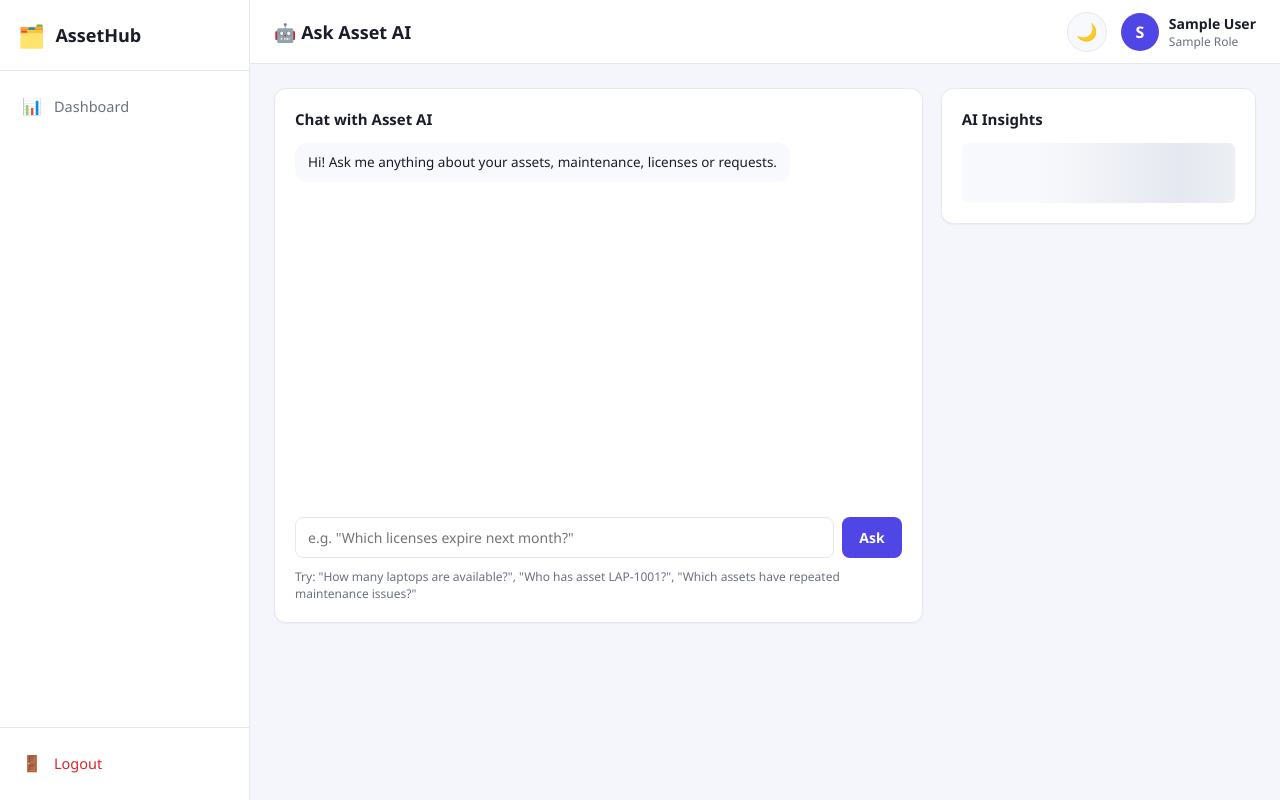
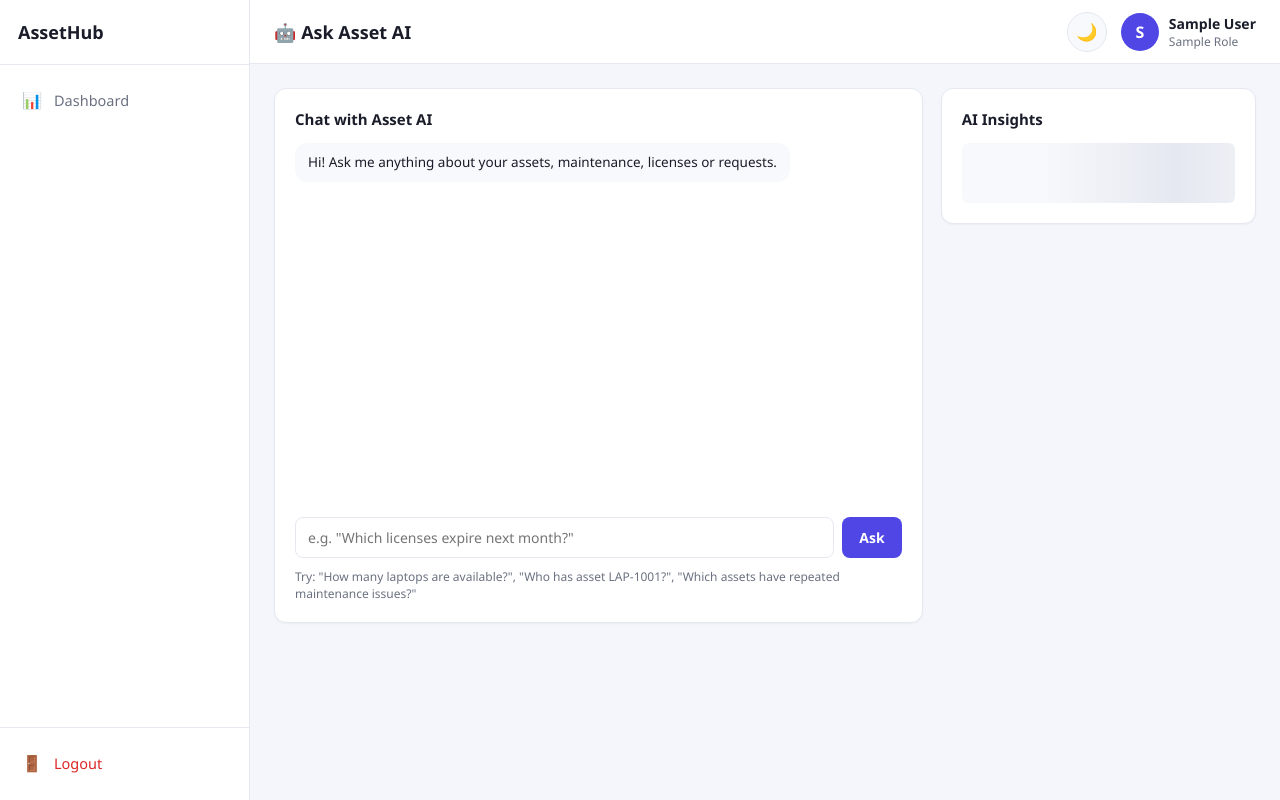
Before and after one commit to Swetha1707/Asset-hub, a Flask app: page /ai-assistant in a window 1280 px wide. Run offline with Flask 3, Linux system fonts and the light colour scheme; the visitor is signed in with stand-in values (Sample User, id 1); tables that the repository leaves empty hold one stand-in row (values such as "Sample post"); data that the repository does not hold is empty.

Commit message:
Made changes in base.html

```diff
--- a/templates/base.html
+++ b/templates/base.html
@@ -13,7 +13,7 @@
 <div class="app-shell">
   <aside class="sidebar" id="sidebar">
     <div class="sidebar-brand">
-      <span class="brand-icon">🗂️</span>
+      <!-- <span class="brand-icon">🗂️</span> -->
       <span class="brand-text">AssetHub</span>
       <button class="sidebar-close" id="sidebarClose">×</button>
     </div>
```
